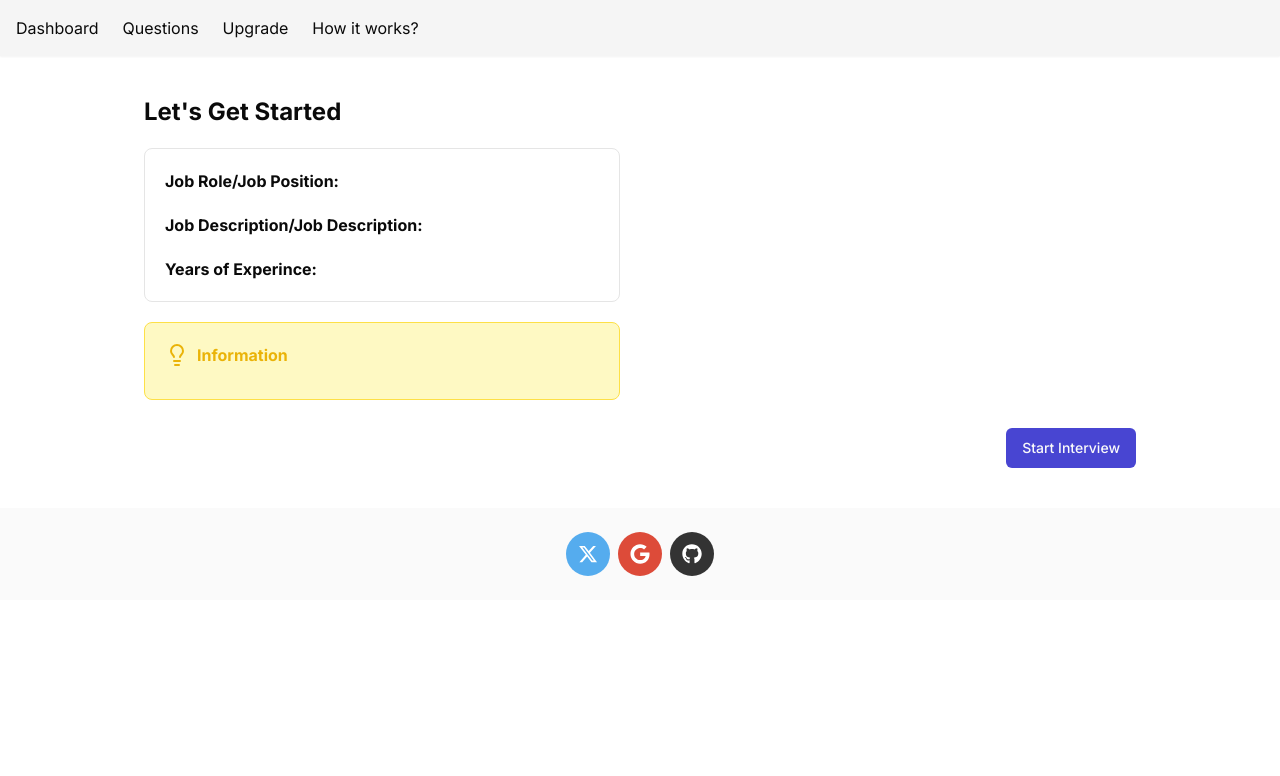
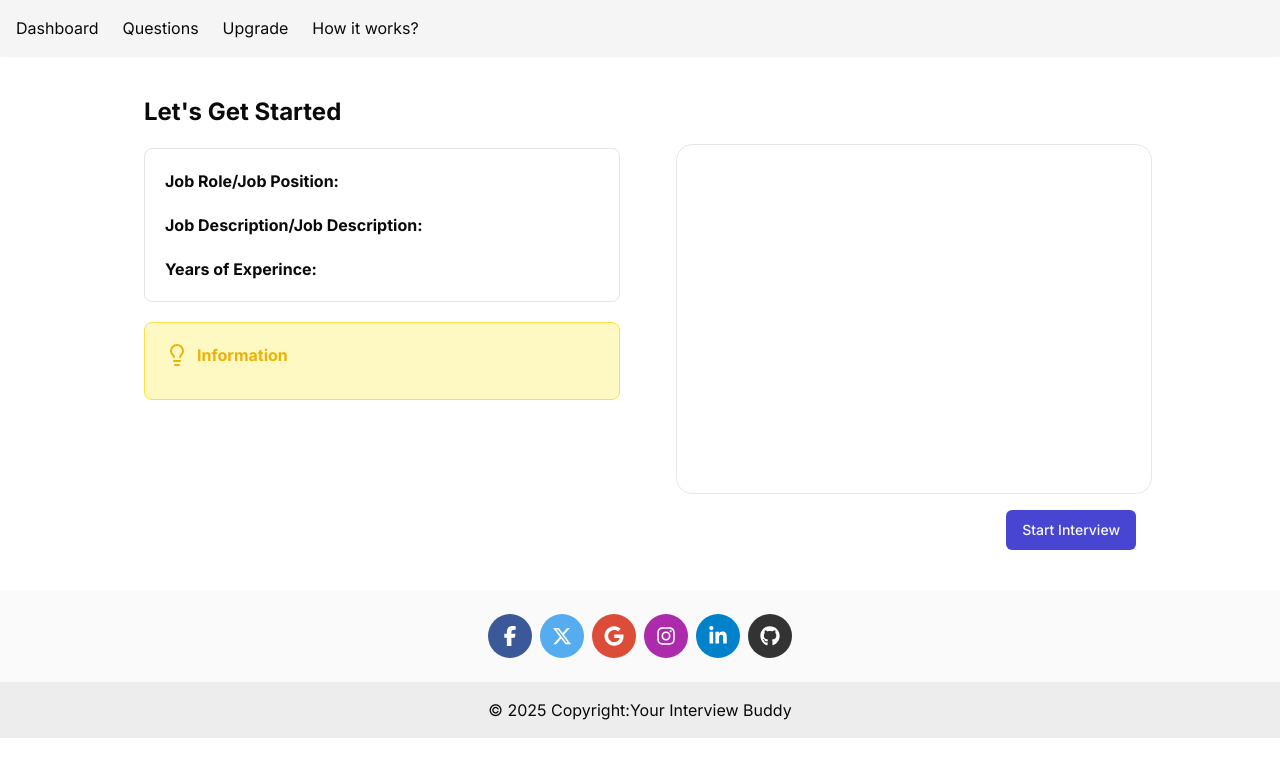
Before and after one commit to Nikhil-Kumar-02/ai_mock_interviewer, a Next.js app: page /dashboard/interview/1 in a window 1280 px wide. Both pictures are taken after a click on the button "Enable Web Cam and Microphone". Shown: the top 776 px of the page. Built offline with nearby package versions, Linux system fonts and the light colour scheme; no server answers; the database is empty.

Commit message:
done some code refactoring and also now whenever i come to a question then the question is read automatically for the first time without clicking on the audio button

```diff
--- a/app/dashboard/_components/Footer.jsx
+++ b/app/dashboard/_components/Footer.jsx
@@ -5,8 +5,8 @@ function Footer() {
     <footer class="flex flex-col items-center bg-zinc-50 text-center text-surface dark:bg-neutral-700 dark:text-white">
       <div class="container px-6 pt-6">
         <div class="mb-6 flex justify-center space-x-2">
-          {/* <a
-            href="#!"
+          <a
+            href="#"
             type="button"
             class="rounded-full bg-[#3b5998] p-3 uppercase leading-normal text-white shadow-dark-3 shadow-black/30 transition duration-150 ease-in-out hover:shadow-dark-1 focus:shadow-dark-1 focus:outline-none focus:ring-0 active:shadow-1 dark:text-white"
             data-twe-ripple-init
@@ -21,10 +21,10 @@ function Footer() {
                 <path d="M80 299.3V512H196V299.3h86.5l18-97.8H196V166.9c0-51.7 20.3-71.5 72.7-71.5c16.3 0 29.4 .4 37 1.2V7.9C291.4 4 256.4 0 236.2 0C129.3 0 80 50.5 80 159.4v42.1H14v97.8H80z" />
               </svg>
             </span>
-          </a> */}
+          </a>
 
           <a
-            href="https://sharun266.github.io/Sharun-portfolio/"
+            href="#"
             type="button"
             target="_blank"
             class="rounded-full bg-[#55acee] p-3 uppercase leading-normal text-white shadow-dark-3 shadow-black/30 transition duration-150 ease-in-out hover:shadow-dark-1 focus:shadow-dark-1 focus:outline-none focus:ring-0 active:shadow-1 dark:text-white"
@@ -43,7 +43,7 @@ function Footer() {
           </a>
 
           <a
-            href="mailto:sharunattari266@gmail.com"
+            href="mailto:workingnikhilkumar@gmail.com"
             type="button"
             class="rounded-full bg-[#dd4b39] p-3 uppercase leading-normal text-white shadow-dark-3 shadow-black/30 transition duration-150 ease-in-out hover:shadow-dark-1 focus:shadow-dark-1 focus:outline-none focus:ring-0 active:shadow-1 dark:text-white"
             data-twe-ripple-init
@@ -60,7 +60,7 @@ function Footer() {
             </span>
           </a>
 
-          {/* <a
+          <a
             href="#!"
             type="button"
             class="rounded-full bg-[#ac2bac] p-3 uppercase leading-normal text-white shadow-dark-3 shadow-black/30 transition duration-150 ease-in-out hover:shadow-dark-1 focus:shadow-dark-1 focus:outline-none focus:ring-0 active:shadow-1 dark:text-white"
@@ -76,9 +76,9 @@ function Footer() {
                 <path d="M224.1 141c-63.6 0-114.9 51.3-114.9 114.9s51.3 114.9 114.9 114.9S339 319.5 339 255.9 287.7 141 224.1 141zm0 189.6c-41.1 0-74.7-33.5-74.7-74.7s33.5-74.7 74.7-74.7 74.7 33.5 74.7 74.7-33.6 74.7-74.7 74.7zm146.4-194.3c0 14.9-12 26.8-26.8 26.8-14.9 0-26.8-12-26.8-26.8s12-26.8 26.8-26.8 26.8 12 26.8 26.8zm76.1 27.2c-1.7-35.9-9.9-67.7-36.2-93.9-26.2-26.2-58-34.4-93.9-36.2-37-2.1-147.9-2.1-184.9 0-35.8 1.7-67.6 9.9-93.9 36.1s-34.4 58-36.2 93.9c-2.1 37-2.1 147.9 0 184.9 1.7 35.9 9.9 67.7 36.2 93.9s58 34.4 93.9 36.2c37 2.1 147.9 2.1 184.9 0 35.9-1.7 67.7-9.9 93.9-36.2 26.2-26.2 34.4-58 36.2-93.9 2.1-37 2.1-147.8 0-184.8zM398.8 388c-7.8 19.6-22.9 34.7-42.6 42.6-29.5 11.7-99.5 9-132.1 9s-102.7 2.6-132.1-9c-19.6-7.8-34.7-22.9-42.6-42.6-11.7-29.5-9-99.5-9-132.1s-2.6-102.7 9-132.1c7.8-19.6 22.9-34.7 42.6-42.6 29.5-11.7 99.5-9 132.1-9s102.7-2.6 132.1 9c19.6 7.8 34.7 22.9 42.6 42.6 11.7 29.5 9 99.5 9 132.1s2.7 102.7-9 132.1z" />
               </svg>
             </span>
-          </a> */}
+          </a>
 
-          {/* <a
+          <a
             href="#!"
             type="button"
             class="rounded-full bg-[#0082ca] p-3 uppercase leading-normal text-white shadow-dark-3 shadow-black/30 transition duration-150 ease-in-out hover:shadow-dark-1 focus:shadow-dark-1 focus:outline-none focus:ring-0 active:shadow-1 dark:text-white"
@@ -94,7 +94,7 @@ function Footer() {
                 <path d="M100.3 448H7.4V148.9h92.9zM53.8 108.1C24.1 108.1 0 83.5 0 53.8a53.8 53.8 0 0 1 107.6 0c0 29.7-24.1 54.3-53.8 54.3zM447.9 448h-92.7V302.4c0-34.7-.7-79.2-48.3-79.2-48.3 0-55.7 37.7-55.7 76.7V448h-92.8V148.9h89.1v40.8h1.3c12.4-23.5 42.7-48.3 87.9-48.3 94 0 111.3 61.9 111.3 142.3V448z" />
               </svg>
             </span>
-          </a> */}
+          </a>
 
           <a
             href="https://github.com"
@@ -117,10 +117,10 @@ function Footer() {
         </div>
       </div>
 
-      {/* <div class="w-full bg-black/5 p-4 text-center">
+      <div class="w-full bg-black/5 p-4 text-center">
         © {new Date().getFullYear()} Copyright:
         <a href="#">Your Interview Buddy</a>
-      </div> */}
+      </div>
     </footer>
   );
 }
--- a/app/dashboard/interview/[interviewId]/page.jsx
+++ b/app/dashboard/interview/[interviewId]/page.jsx
@@ -53,14 +53,25 @@ function Interview({ params }) {
         {webCamEnabled ? (
           <Webcam
             mirrored={true}
-            style={{ height: 300, width: 300 }}
+            style={{
+              height: 350,
+              width: 700,
+              borderRadius: 16,
+              border: '1px solid #e5e7eb',
+              objectFit: 'cover',
+              margin : '1rem'
+            }}
             onUserMedia={() => setWebCamEnabled(true)}
             onUserMediaError={() => setWebCamEnabled(false)}
           />
         ) : (
           <>
             <WebcamIcon className="h-72 w-full my-7 p-20 bg-secondary rounded-lg border" />
-            <Button variant="ghost" onClick={() => setWebCamEnabled(true)}>
+            <Button
+              variant="ghost"
+              onClick={() => setWebCamEnabled(true)}
+              className="px-4 py-2 text-sm bg-gradient-to-r from-red-500 to-orange-500 text-white font-bold rounded-md shadow-md hover:shadow-lg hover:scale-105 hover:brightness-110 transition-all duration-300 ease-in-out"
+            >
               Enable Web Cam and Microphone
             </Button>
           </>
--- a/app/dashboard/interview/[interviewId]/start/_compnents/QuestionsSections.jsx
+++ b/app/dashboard/interview/[interviewId]/start/_compnents/QuestionsSections.jsx
@@ -1,17 +1,26 @@
-import { Lightbulb, Volume2 } from 'lucide-react'
-import React from 'react'
+import { Lightbulb, Volume2 , } from 'lucide-react'
+import React, { useEffect } from 'react'
 
 function QuestionsSections({activeQuestionIndex,mockInterViewQuestion}) {
 
-   const textToSpeach=(text)=>{
+  const textToSpeech=(text)=>{
     if('speechSynthesis' in window){
+      window.speechSynthesis.cancel(); // stop any ongoing speech
       const speech= new SpeechSynthesisUtterance(text);
       window.speechSynthesis.speak(speech)
     }else{
       alert('Sorry, Your browser does not sport text to speech (recommended browser Chrome)')
     }
+  }
 
-   }
+  // Auto speak when question index changes
+  useEffect(() => {
+    if (mockInterViewQuestion?.[activeQuestionIndex]?.question) {
+      textToSpeech(mockInterViewQuestion[activeQuestionIndex]?.question);
+    }
+  }, [activeQuestionIndex , mockInterViewQuestion]);
+
+
   return mockInterViewQuestion&&(
     <div className='p-5 border rounded-lg my-10'>
         <div className='grid grid-cols-2 md:grid-cols-3 lg:grid-cols-4 gap-5 text-center'>
@@ -22,7 +31,7 @@ function QuestionsSections({activeQuestionIndex,mockInterViewQuestion}) {
         <h2 className='my-5 text-sm md:text-lg'>
           <strong>Q.</strong>  {mockInterViewQuestion[activeQuestionIndex]?.question}
         </h2>
-        <Volume2 className='cursor-pointer' onClick={()=>textToSpeach(mockInterViewQuestion[activeQuestionIndex]?.question)} />
+        <Volume2 className='cursor-pointer' onClick={()=>textToSpeech(mockInterViewQuestion[activeQuestionIndex]?.question)} />
         <div className='border rounded-lg p-5 bg-blue-100 mt-20'>
             <h2 className='flex gap-2 items-center text-blue-700'>
                 <Lightbulb/>
--- a/app/dashboard/interview/[interviewId]/start/_compnents/RecordAnswerSection.jsx
+++ b/app/dashboard/interview/[interviewId]/start/_compnents/RecordAnswerSection.jsx
@@ -102,17 +102,17 @@ function RecordAnswerSection({ activeQuestionIndex, mockInterViewQuestion,interv
 
   return (
     <div className="flex items-center justify-center flex-col">
-      <div className="flex flex-col mt-20 justify-center items-center bg-black rounded-lg p-5">
+      <div className="flex flex-col mt-20 justify-center items-center bg-black rounded-lg p-1">
         <Image
           src={"/webcam.png"}
           width={200}
-          height={200}
+          height={300}
           className="absolute"
         />
         <Webcam
           mirrored={true}
           style={{
-            height: "50vh",
+            height: "60vh",
             width: "100%",
             zIndex: 10,
           }}
--- a/app/dashboard/interview/[interviewId]/start/page.jsx
+++ b/app/dashboard/interview/[interviewId]/start/page.jsx
@@ -12,6 +12,7 @@ function StartInterview({ params }) {
   const [interviewData, setInterviewData] = useState();
   const [mockInterviewQuestion, setMockInterviewQuestion] = useState();
   const [activeQuestionIndex, setActiveQuestionIndex] = useState(0);
+
   useEffect(() => {
     GetInterviewDetail();
   }, []);
@@ -28,10 +29,12 @@ function StartInterview({ params }) {
 
     const jsonMockResp = JSON.parse(result[0]?.jsonMockResp);
 
+
     setMockInterviewQuestion(jsonMockResp);
 
     setInterviewData(result[0]);
   };
+
   return (
     <div>
       <div className="grid grid-cols-1 md:grid-cols-2 gap-10">
```
